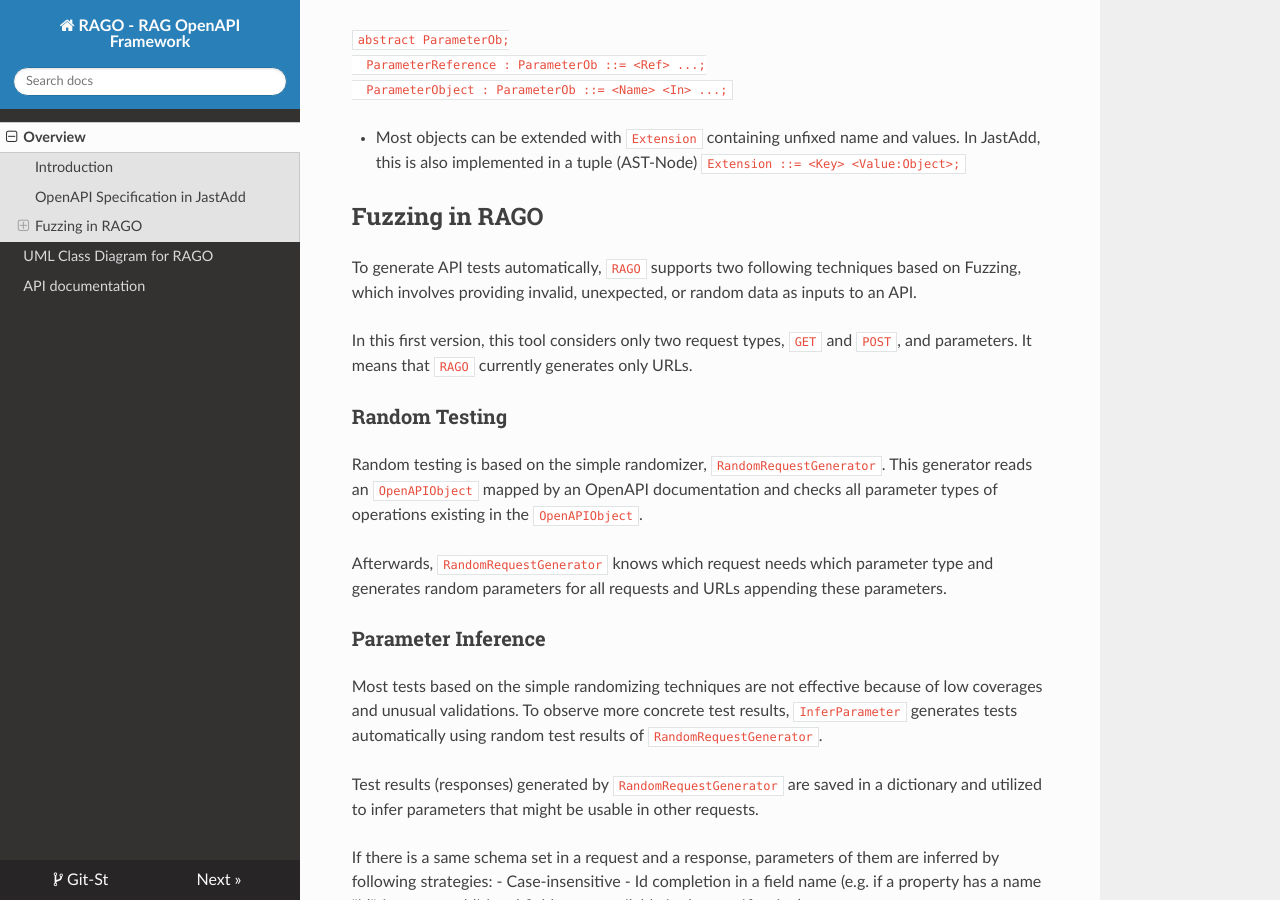
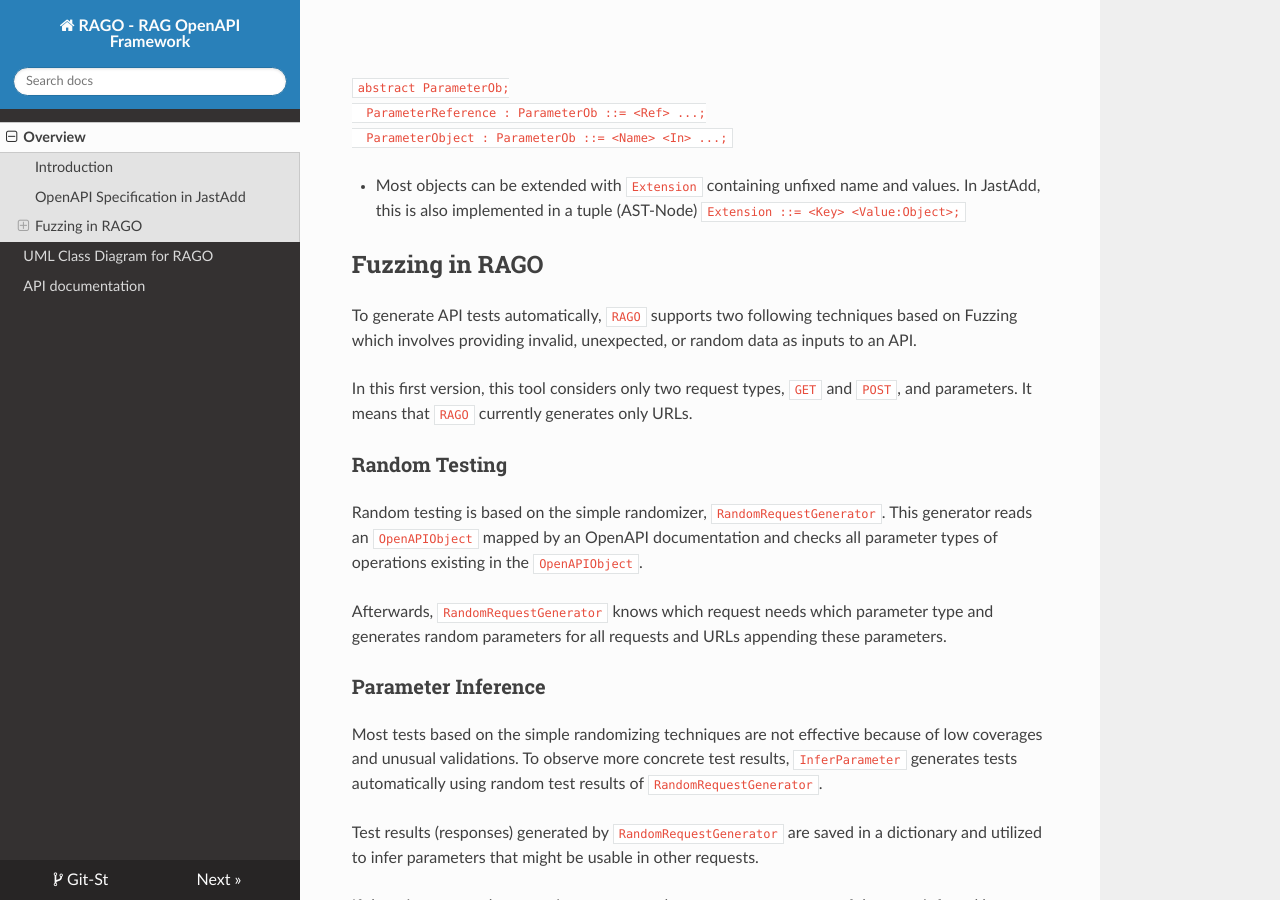
Before and after one commit to schnee98/rago, an MkDocs documentation site: the page built from pages/docs/index.md, in a window 1280 px wide and 900 px high, scrolled down 1302 px. Built offline with MkDocs 1.6.1, drawn with Linux system fonts in a browser that asks for light colours; nearby versions of some CDN libraries.

Commit message:
Edited index.md

````diff
--- a/pages/docs/index.md
+++ b/pages/docs/index.md
@@ -36,7 +36,7 @@ There are some implementation details developers must consider:
     - [Parameter Object](https://github.com/OAI/OpenAPI-Specification/blob/main/versions/3.0.3.md#parameterObject)
     - following abstract node in JastAdd
 
-
+<br></br>
 ```
   abstract ParameterOb;
   ParameterReference : ParameterOb ::= <Ref> ...;
@@ -48,7 +48,7 @@ There are some implementation details developers must consider:
 
 ## Fuzzing in RAGO
 
-To generate API tests automatically, `RAGO` supports two following techniques based on Fuzzing, which involves  providing invalid, unexpected, or random data as inputs to an API.
+To generate API tests automatically, `RAGO` supports two following techniques based on Fuzzing which involves providing invalid, unexpected, or random data as inputs to an API.
 
 In this first version, this tool considers only two request types, `GET` and `POST`, and parameters. It means that `RAGO` currently generates only URLs.
 
````
